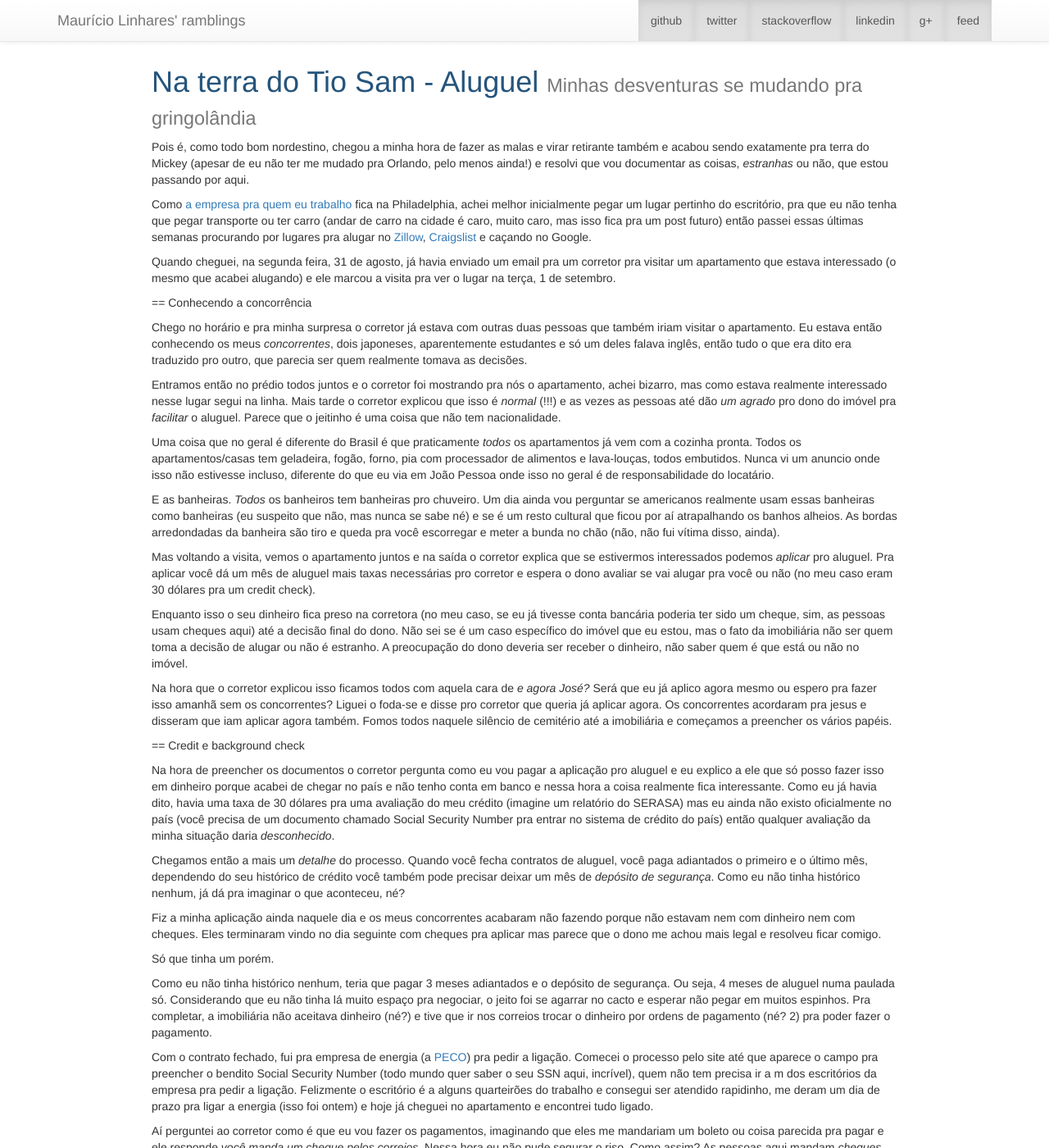
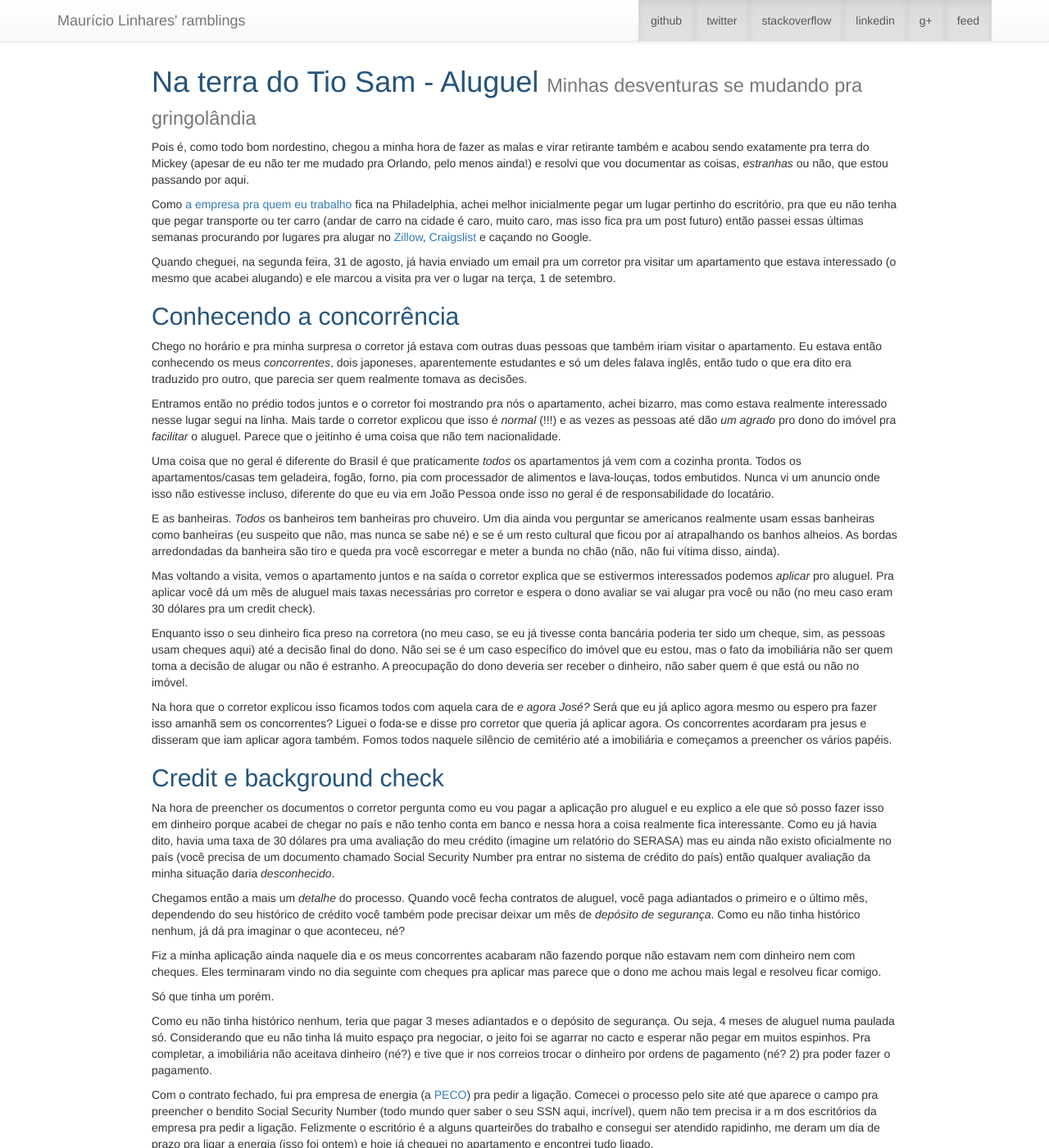
Before and after one commit to mauricio/mauricio.github.com, a Jekyll site: the page built from _posts/2015-09-05-na-terra-do-tio-sam-aluguel.md, in a window 1280 px wide and 1400 px high. Shown: the whole window at 82% size. Built offline with Jekyll 4.4.1, drawn with Linux system fonts in a browser that asks for light colours; comment, search, counter and statistics services are not loaded.

Commit message:
Corrigindo os headers

```diff
--- a/_posts/2015-09-05-na-terra-do-tio-sam-aluguel.md
+++ b/_posts/2015-09-05-na-terra-do-tio-sam-aluguel.md
@@ -13,7 +13,7 @@ Como [a empresa pra quem eu trabalho](http://www.neat.com/) fica na Philadelphia
 
 Quando cheguei, na segunda feira, 31 de agosto, já havia enviado um email pra um corretor pra visitar um apartamento que estava interessado (o mesmo que acabei alugando) e ele marcou a visita pra ver o lugar na terça, 1 de setembro.
 
-== Conhecendo a concorrência
+## Conhecendo a concorrência
 
 Chego no horário e pra minha surpresa o corretor já estava com outras duas pessoas que também iriam visitar o apartamento. Eu estava então conhecendo os meus *concorrentes*, dois japoneses, aparentemente estudantes e só um deles falava inglês, então tudo o que era dito era traduzido pro outro, que parecia ser quem realmente tomava as decisões.
 
@@ -29,7 +29,7 @@ Enquanto isso o seu dinheiro fica preso na corretora (no meu caso, se eu já tiv
 
 Na hora que o corretor explicou isso ficamos todos com aquela cara de *e agora José?* Será que eu já aplico agora mesmo ou espero pra fazer isso amanhã sem os concorrentes? Liguei o foda-se e disse pro corretor que queria já aplicar agora. Os concorrentes acordaram pra jesus e disseram que iam aplicar agora também. Fomos todos naquele silêncio de cemitério até a imobiliária e começamos a preencher os vários papéis.
 
-== Credit e background check
+## Credit e background check
 
 Na hora de preencher os documentos o corretor pergunta como eu vou pagar a aplicação pro aluguel e eu explico a ele que só posso fazer isso em dinheiro porque acabei de chegar no país e não tenho conta em banco e nessa hora a coisa realmente fica interessante. Como eu já havia dito, havia uma taxa de 30 dólares pra uma avaliação do meu crédito (imagine um relatório do SERASA) mas eu ainda não existo oficialmente no país (você precisa de um documento chamado Social Security Number pra entrar no sistema de crédito do país) então qualquer avaliação da minha situação daria _desconhecido_.
 
```
